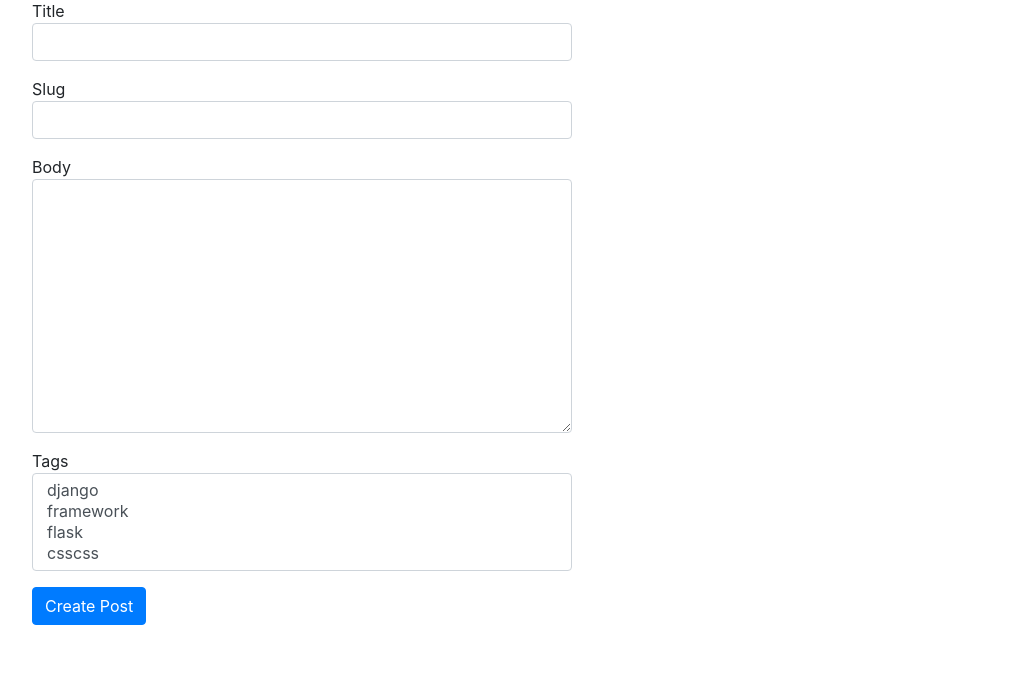
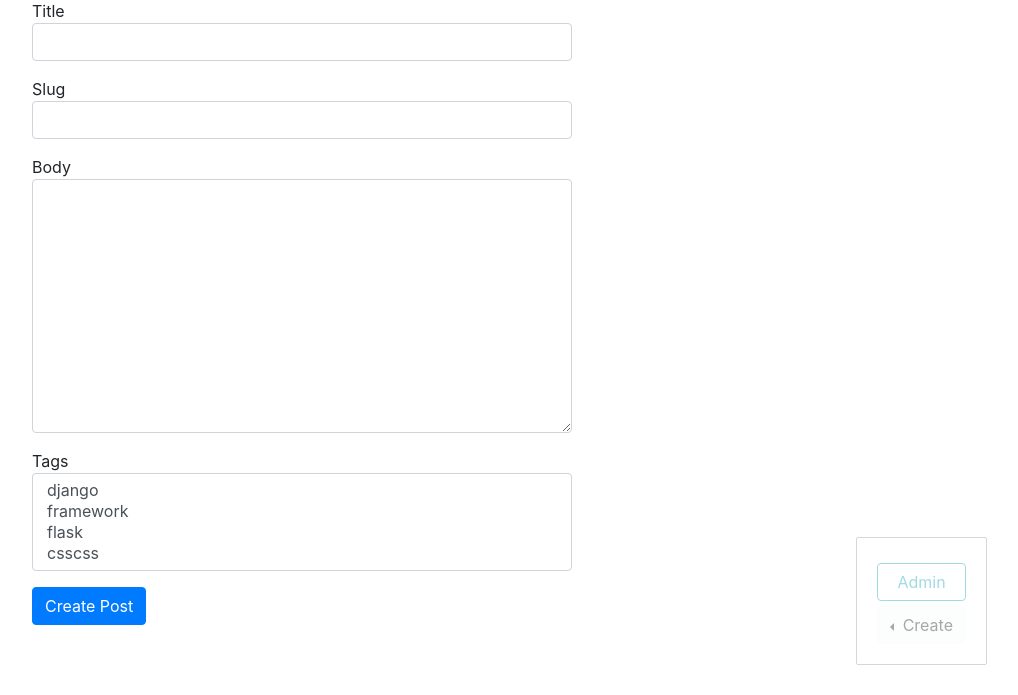
Before and after one commit to Umbamzita/Django, a Django app: page /blog/post/create/ in a window 1280 px wide. Shown: the part 105-800 px from the top of the page, without its empty margins (243-1261 px from the left). Run offline with Django 3.2, Linux system fonts and the light colour scheme; data comes from the database, SQL or seed files in the repository; some libraries are stand-ins or nearby versions.

Commit message:
admin-panel, buttons

```diff
--- a/myblog/blog/templates/blog/base_blog.html
+++ b/myblog/blog/templates/blog/base_blog.html
@@ -1 +1,23 @@
 {% extends 'base.html' %}
+
+{% block admin-panel %}
+
+    <div class="btn-group dropleft">
+        <button type="button" class="btn btn-light dropdown-toggle" data-toggle="dropdown" aria-haspopup="true" aria-expanded="false">
+          Create
+        </button>
+        <div class="dropdown-menu " >
+          <a class="dropdown-item " href="{% url 'post_create_url' %}">Post</a>
+          <a class="dropdown-item " href="{% url 'tag_create_url' %}">Tag</a>
+
+        </div>
+      </div>
+
+
+
+
+    {% if admin_object %}
+      <a href="{{ admin_object.get_update_url }}" class="btn  btn-warning">Update</a>
+      <a href="{{ admin_object.get_delete_url }}"class="btn btn-danger">Delete</a>
+    {% endif %}
+{%endblock%}
--- a/myblog/blog/utils.py
+++ b/myblog/blog/utils.py
@@ -9,7 +9,7 @@ class ObjectDetailMixin:
     def get(self, requests, slug):
         obj = get_object_or_404(self.model, slug__iexact = slug)
         return render(requests, self.template,
-        context = {self.model.__name__.lower() : obj})
+        context = {self.model.__name__.lower() : obj, 'admin_object' : obj})
 
 
 class ObjectCreateMixin:
--- a/myblog/myblog/settings.py
+++ b/myblog/myblog/settings.py
@@ -121,3 +121,6 @@ USE_TZ = True
 # https://docs.djangoproject.com/en/2.2/howto/static-files/
 
 STATIC_URL = '/static/'
+STATICFILES_DIRS = [
+    os.path.join(BASE_DIR, 'static')
+]
--- /dev/null
+++ b/myblog/static/css/style.css
@@ -0,0 +1,22 @@
+.admin-panel {
+    border : 1px solid #999;
+    border-radius: 2px;
+    position: fixed;
+    right: 50px;
+    bottom: 30px;
+    opacity: 0.4;
+    padding: 20px;
+}
+
+.admin-panel:hover {
+    opacity: 1;
+}
+
+.admin-panel a {
+    display: block;
+    margin: 5px 0px;
+}
+
+a.edit, a.delete {
+    display: none;
+}
--- a/myblog/templates/base.html
+++ b/myblog/templates/base.html
@@ -1,3 +1,4 @@
+{% load static %}
 <!DOCTYPE html>
 <html>
  <head>
@@ -9,7 +10,10 @@
    <meta charset="utf-8">
    <link rel="stylesheet" href="https://stackpath.bootstrapcdn.com/bootstrap/4.4.1/css/bootstrap.min.css"
    integrity="sha384-Vkoo8x4CGsO3+Hhxv8T/Q5PaXtkKtu6ug5TOeNV6gBiFeWPGFN9MuhOf23Q9Ifjh" crossorigin="anonymous">
-
+   <script src="https://code.jquery.com/jquery-3.4.1.slim.min.js" integrity="sha384-J6qa4849blE2+poT4WnyKhv5vZF5SrPo0iEjwBvKU7imGFAV0wwj1yYfoRSJoZ+n" crossorigin="anonymous"></script>
+    <script src="https://cdn.jsdelivr.net/npm/popper.js@1.16.0/dist/umd/popper.min.js" integrity="sha384-Q6E9RHvbIyZFJoft+2mJbHaEWldlvI9IOYy5n3zV9zzTtmI3UksdQRVvoxMfooAo" crossorigin="anonymous"></script>
+    <script src="https://stackpath.bootstrapcdn.com/bootstrap/4.4.1/js/bootstrap.min.js" integrity="sha384-wfSDF2E50Y2D1uUdj0O3uMBJnjuUD4Ih7YwaYd1iqfktj0Uod8GCExl3Og8ifwB6" crossorigin="anonymous"></script>
+   <link rel="stylesheet" href="{% static 'css/style.css' %}">
  </head>
  <body>
     <nav class="navbar navbar-expand-lg navbar-light" style="background-color:#e3f2fd;">
@@ -51,5 +55,11 @@
         </div>
 
 
+        <div class="admin-panel align-items-center">
+            <a href="/admin" class = "btn btn-outline-info">Admin</a>
+            {% block admin-panel %}
+            {% endblock %}
+        </div>
+
  </body>
 </html>
```
